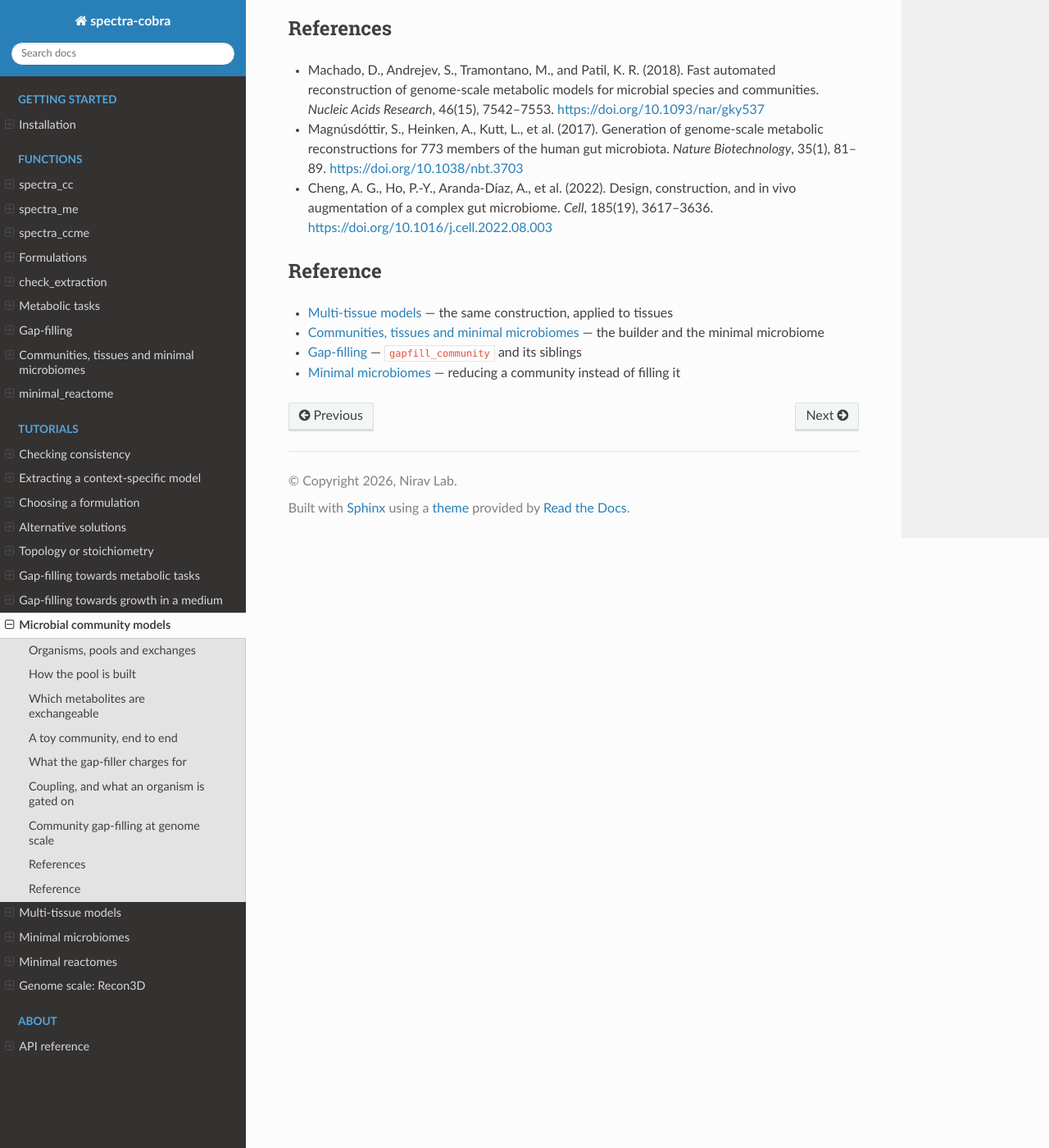
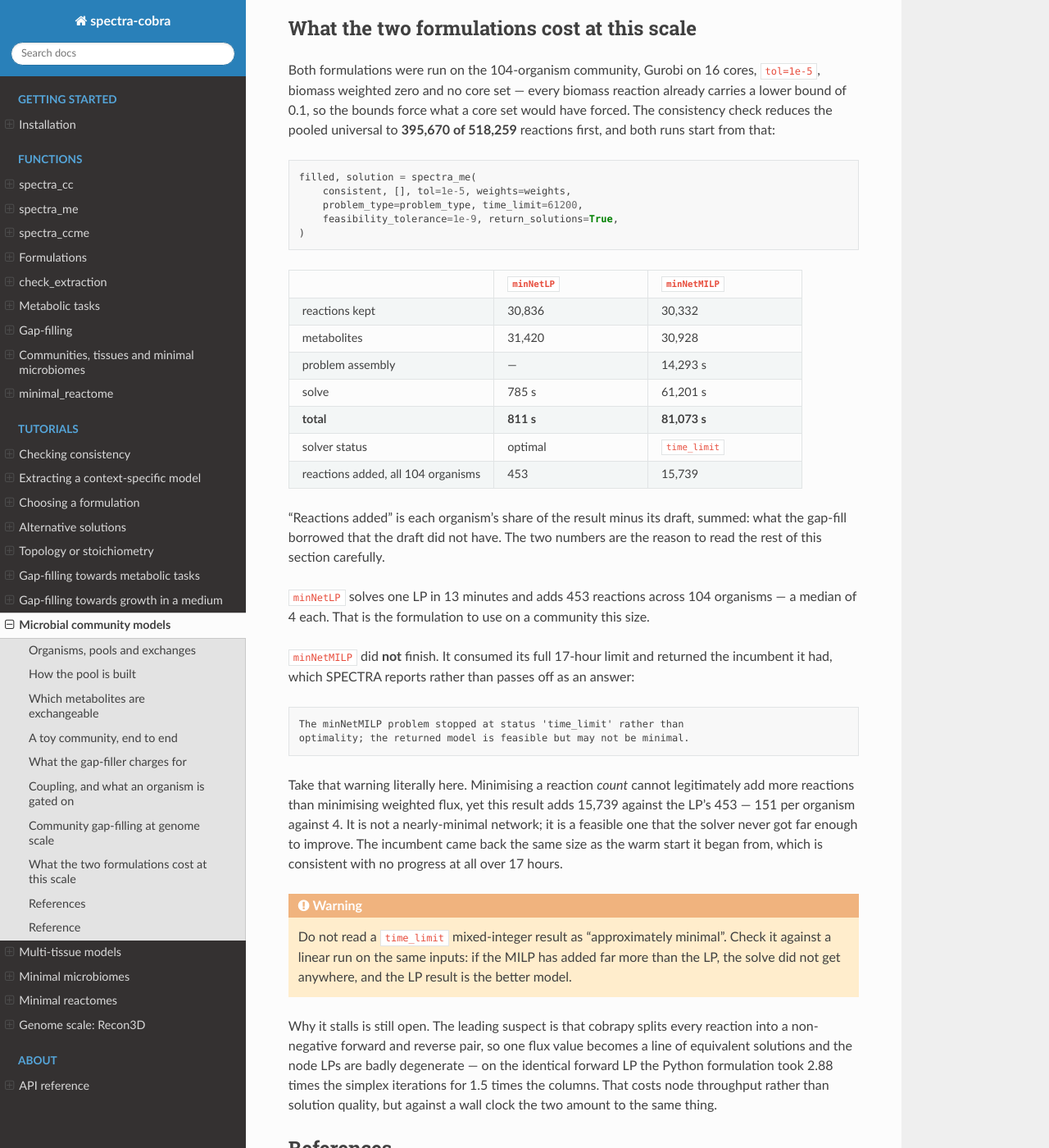
Before and after one commit to bisect-group/spectra-cobra, a Sphinx documentation site: the page built from docs/tutorials/community.rst, in a window 1280 px wide and 1400 px high, scrolled down 10177 px. Shown: the whole window at 82% size. Built offline with Sphinx 7.4.7 and the Read the Docs theme 3.1.0, drawn with Linux system fonts in a browser that asks for light colours.

Commit message:
Record what minNetLP and minNetMILP cost on the hCom community
The genome-scale section described the case study and stopped before
saying what running it costs. Both formulations were run on the
104-organism community -- Gurobi on 16 cores, tol=1e-5, biomass weighted
zero, starting from the 395,670 of 518,259 reactions the consistency check
leaves -- and the numbers are worth having in front of a reader choosing
between them.

minNetLP solves one LP in 811 s and adds 453 reactions across 104
organisms. minNetMILP consumed its full 17-hour limit, returned a feasible
incumbent at status 'time_limit', and added 15,739 -- 151 per organism
against the LP's 4. A formulation that minimises a reaction count cannot
legitimately add more than one that minimises weighted flux, so that is
not a nearly-minimal network but one the solve never improved; its
incumbent came back the same size as the warm start.

The section says so, and warns against reading any time_limit
mixed-integer result as approximately minimal without checking it against
a linear run on the same inputs. Why it stalls is recorded as open, with
the forward/reverse split's degeneracy named as the leading suspect and
the 2.88x simplex-iteration measurement behind it.

Co-Authored-By: Claude Opus 5 (1M context) <noreply@anthropic.com>

```diff
--- a/docs/tutorials/community.rst
+++ b/docs/tutorials/community.rst
@@ -636,6 +636,93 @@ reaction.
    reattached. You will see a warning saying so. Renaming the reaction
    avoids the detour.
 
+What the two formulations cost at this scale
+--------------------------------------------
+
+Both formulations were run on the 104-organism community, Gurobi on 16
+cores, ``tol=1e-5``, biomass weighted zero and no core set — every biomass
+reaction already carries a lower bound of 0.1, so the bounds force what a
+core set would have forced. The consistency check reduces the pooled
+universal to **395,670 of 518,259** reactions first, and both runs start
+from that:
+
+.. code-block:: python
+
+   filled, solution = spectra_me(
+       consistent, [], tol=1e-5, weights=weights,
+       problem_type=problem_type, time_limit=61200,
+       feasibility_tolerance=1e-9, return_solutions=True,
+   )
+
+.. list-table::
+   :header-rows: 1
+   :widths: 40 30 30
+
+   * -
+     - ``minNetLP``
+     - ``minNetMILP``
+   * - reactions kept
+     - 30,836
+     - 30,332
+   * - metabolites
+     - 31,420
+     - 30,928
+   * - problem assembly
+     - —
+     - 14,293 s
+   * - solve
+     - 785 s
+     - 61,201 s
+   * - **total**
+     - **811 s**
+     - **81,073 s**
+   * - solver status
+     - optimal
+     - ``time_limit``
+   * - reactions added, all 104 organisms
+     - 453
+     - 15,739
+
+"Reactions added" is each organism's share of the result minus its draft,
+summed: what the gap-fill borrowed that the draft did not have. The two
+numbers are the reason to read the rest of this section carefully.
+
+``minNetLP`` solves one LP in 13 minutes and adds 453 reactions across 104
+organisms — a median of 4 each. That is the formulation to use on a
+community this size.
+
+``minNetMILP`` did **not** finish. It consumed its full 17-hour limit and
+returned the incumbent it had, which SPECTRA reports rather than passes off
+as an answer:
+
+.. code-block:: text
+
+   The minNetMILP problem stopped at status 'time_limit' rather than
+   optimality; the returned model is feasible but may not be minimal.
+
+Take that warning literally here. Minimising a reaction *count* cannot
+legitimately add more reactions than minimising weighted flux, yet this
+result adds 15,739 against the LP's 453 — 151 per organism against 4. It is
+not a nearly-minimal network; it is a feasible one that the solver never got
+far enough to improve. The incumbent came back the same size as the warm
+start it began from, which is consistent with no progress at all over 17
+hours.
+
+.. warning::
+
+   Do not read a ``time_limit`` mixed-integer result as "approximately
+   minimal". Check it against a linear run on the same inputs: if the MILP
+   has added far more than the LP, the solve did not get anywhere, and the
+   LP result is the better model.
+
+Why it stalls is still open. The leading suspect is that cobrapy splits
+every reaction into a non-negative forward and reverse pair, so one flux
+value becomes a line of equivalent solutions and the node LPs are badly
+degenerate — on the identical forward LP the Python formulation took 2.88
+times the simplex iterations for 1.5 times the columns. That costs node
+throughput rather than solution quality, but against a wall clock the two
+amount to the same thing.
+
 References
 ----------
 
```
